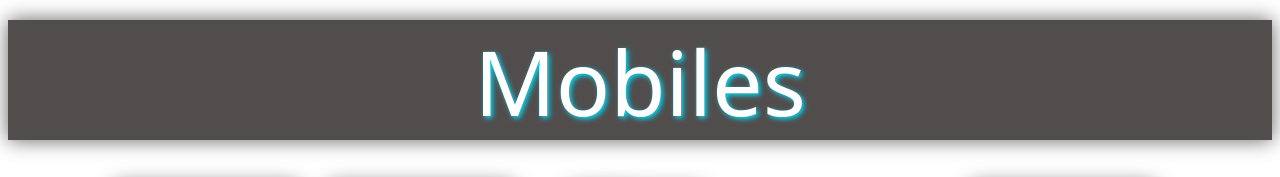
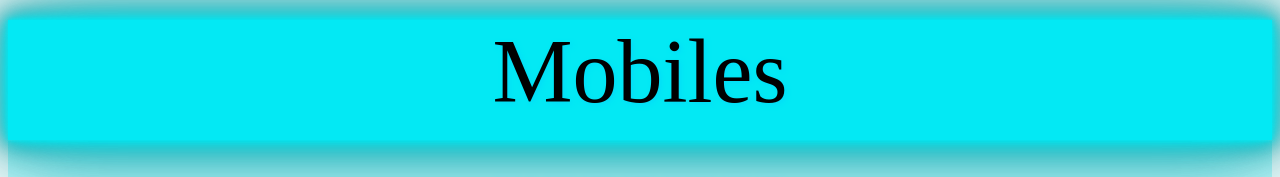
Before and after one commit to Maaz-mn/Cards.github.io, a plain HTML site: page index.html in a window 1280 px wide. Shown: the top 177 px of the page. Drawn offline with Linux system fonts and the light colour scheme.

Commit message:
header styling

```diff
--- a/Style.css
+++ b/Style.css
@@ -1,16 +1,21 @@
 .header{
     font-size: 90px;
-    color: white;
-    background-color: rgb(81, 77, 77);
+    color: rgb(0, 0, 0);
+    background-color: #03e9f4;
     width: 100%;
     height:90px;
     margin-top: 20px;
-    margin-bottom: 20px;
+    margin-bottom: 100px;
+    /* margin-right: 100px; */
     text-align: center;
     padding-bottom: 30px;
     text-shadow: 2px 2px 5px rgb(4, 220, 248);
-    font-family: system-ui, -apple-system, BlinkMacSystemFont, 'Segoe UI', Roboto, Oxygen, Ubuntu, Cantarell, 'Open Sans', 'Helvetica Neue', sans-serif;
     filter: drop-shadow(0px 0px 10px rgba(47, 41, 41, 0.751));
+}
+.header{
+    -webkit-box-reflect: below
+    1px linear-gradient(transparent, #0005);
+    box-shadow: 0 0 5px #03e9f4,0 0 15px #03e9f4,0 0 25px #03e9f4, 0 0 100px #03e9f4;
 }
 .cards{
     /* background-color: bisque; */
--- a/index.html
+++ b/index.html
@@ -8,7 +8,9 @@
     <script src="https://kit.fontawesome.com/3d22b6e724.js" crossorigin="anonymous"></script>
 </head>
 <body>
+    <center>
     <header class="header">Mobiles</header>
+</center>
     <center>
     <div class="cards">
      <img class="img1" src="./pics/1.png" alt="">
```
